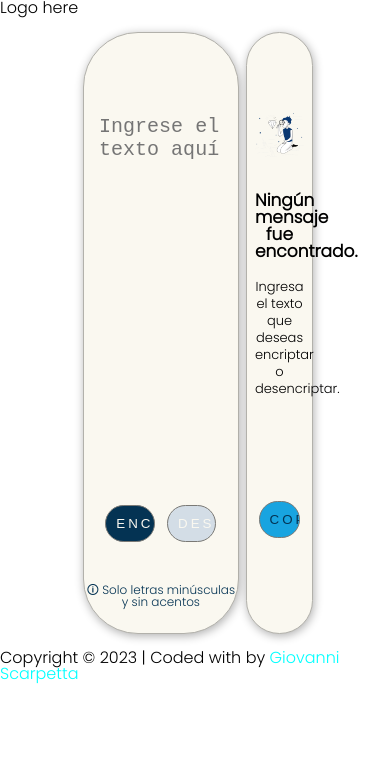
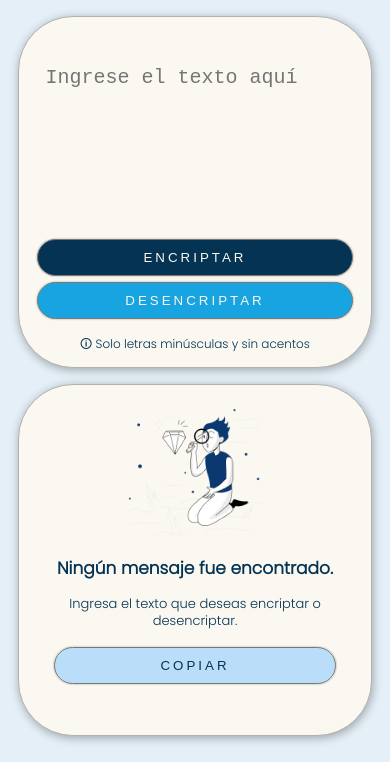
Before and after one commit to GioScarp/encriptador, a plain HTML site: page index.html in a window 390 px wide. Shown: the top 762 px of the page. Drawn offline with nearby package versions, Linux system fonts and the light colour scheme; some packages are replaced by stand-ins of ours; a script that the page names is missing.

Commit message:
Desarrollo responsive mobile
Desarrollo responsive mobile
animaciones añadidas
ajustes visuales
corrección de errores

```diff
--- a/index.html
+++ b/index.html
@@ -4,29 +4,38 @@
     <meta charset="UTF-8">
     <meta http-equiv="X-UA-Compatible" content="IE=edge">
     <meta name="viewport" content="width=device-width, initial-scale=1.0">
+    <meta name="description" content="Encriptador de Texto - Proyecto ONE: Oracle Next Education">
     <!-- Hojas de estilo -->
     <link rel="stylesheet" href="reset.css">
-    <link rel="stylesheet" href="style.css">
+    <link rel="stylesheet" href="./styles/style.css">
+    <link rel="stylesheet" href="./styles/mobile.css" media="screen and (max-width: 760px)">
+    <link rel="stylesheet" href="./styles/desktop.css" media="screen and (max-width: 1350px)">
 
+    <!-- Favicon -->
+    <link rel="icon" type="image/x-icon" href="./images/favicon.ico">
 
     <!-- Fuentes -->
     <link href="https://fonts.googleapis.com/css2?family=Poppins:wght@300&display=swap" rel="stylesheet">
 
+    <!-- Libreria de animaciones-->
+    <link rel="stylesheet" href="https://cdnjs.cloudflare.com/ajax/libs/animate.css/4.1.1/animate.min.css"/>
+
     <!-- Librería de alertar -->
     <script src="//cdn.jsdelivr.net/npm/sweetalert2@11"></script>
 
-    <title>Encriptador</title>
+
+    <title>Encriptador de texto</title>
 </head>
 <body>
     <head>
-        <h1>Logo here</h1>
+
     </head>
     <main>
         <section class="contenedor-izq">
             <textarea id="miTextArea" class="input-text" cols="50" rows="10" placeholder="Ingrese el texto aquí" required></textarea>
             <div class="botones-izq">
-                <input class="b-encriptar" onclick="btnEncrypt()" type="button" value="ENCRIPTAR">
-                <input class="b-desencriptar" onclick="btnDecrypt()" type="button" value="DESENCRIPTAR">
+                <button class="b-encriptar" onclick="btnEncrypt()">ENCRIPTAR</button>
+                <button class="b-desencriptar" onclick="btnDecrypt()">DESENCRIPTAR</button>
             </div>
             <p class="titulo-centrado">🛈 Solo letras minúsculas y sin acentos</p>
         </section>
@@ -38,13 +47,18 @@
 
             </div>
             <div class="botones-der">
-                <input class="b-copiar" onclick="copiar()" type="button" value="COPIAR">
+                <button class="b-copiar" onclick="copiar()">COPIAR</button>
             </div>
         </section>
     </main>
     <footer>
         <div>
-            <p class="copyright">Copyright © 2023 | Coded with by <span style="color: aqua;"> Giovanni Scarpetta</span> </p>
+            <p class="copyright">Copyright © 2023 | Coded with
+                <span><img class="icon-heart" src="images/icon-heart.png" alt="heart"></span>
+                by <span style="color: #18A4E0;"> Giovanni Scarpetta</span> |
+                <a href="https://www.linkedin.com/in/giovanni-scarpetta/" target="_blank"><img class="icon-linkedin" src="images/icon-linkedin.png" alt="linkedIn"></a>
+                <a href="https://github.com/GioScarp" target="_blank"><img class="icon-github" src="/images/icon-github.png" alt="GitHub"></a>
+            </p>
         </div>
     </footer>
     <script src="/script.js"></script>
--- a/script.js
+++ b/script.js
@@ -19,6 +19,7 @@ function btnEncrypt(){
             title : "Oops!",
             text : "Solo se permiten letras minusculas y sin acento",
             icon : "error",
+            color : 'red',
         })
         return null;
     }
@@ -41,6 +42,7 @@ function btnDecrypt(){
             title : "Oops!",
             text : "Solo se permiten letras minusculas y sin acento",
             icon : "error",
+            color : 'red',
         })
         return null;
     }
@@ -78,12 +80,14 @@ function notFound(){
 
 function notify(jsonData){
     Swal.fire({
+        width : 500,
         title: jsonData.title,
         text: jsonData.text,
         icon: jsonData.icon,
-        iconColor: '#b9ab9c',
-        background: '#E3E0DE',
-        confirmButtonColor: '#b9ab9c',
+        color: '#043353',
+        iconColor: jsonData.color,
+        background: '#e4eff7',
+        confirmButtonColor: '#18A4E0',
       });
 }
 
@@ -98,5 +102,6 @@ function copiar(){
     title : "Perfecto!",
     text : "Se ha copiado el texto correctamente",
     icon : "success",
+    color : '#18A4E0',
 })
 }
--- /dev/null
+++ b/styles/desktop.css
@@ -0,0 +1,3 @@
+main{
+    width: 95%;
+}
--- /dev/null
+++ b/styles/mobile.css
@@ -0,0 +1,73 @@
+main{
+    width: 85%;
+    margin: 1em auto;
+    height: auto;
+    flex-direction: column;
+}
+
+.contenedor-izq{
+    width: 95%;
+    height: 350px;
+    margin: 0 auto;
+    display: flex;
+    justify-content: center;
+    flex-direction: column;
+}
+
+.input-text{
+    width: 85%;
+    margin: 1.5em auto .5em auto;
+    height: 45%;
+}
+
+.contenedor-izq button{
+    width: 90%;
+}
+
+.botones-izq{
+    display: flex;
+    flex-direction: column;
+    width: 100%;
+    height: auto;
+}
+
+button{
+    margin: 3px auto;
+}
+
+.botones-izq, .botones-der{
+    margin-bottom: 1rem;
+}
+
+.contenedor-der{
+    width: 95%;
+    height: 350px;
+    display: flex;
+    flex-direction: column;
+    margin: 1em auto;
+}
+
+.contenedor-texto{
+    display: flex;
+    justify-content: center;
+    align-items: center;
+    flex-direction: column;
+    width: 80%;
+    height: auto;
+    margin: 1.5rem auto;
+    margin-bottom: 1rem;
+}
+
+.output-text{
+    margin: 1rem auto;
+    margin-bottom: .5rem;
+}
+
+.imagen-muneco{
+    width: 140px;
+    margin-bottom: 1.5em;
+}
+
+.botones-der button{
+    width: 100%;
+}
--- a/style.css
+++ b/styles/style.css
@@ -1,11 +1,12 @@
 body{
     font-family: 'Poppins', sans-serif;
+    background: #e4eff7;
 }
 
 main{
     display: flex;
     width: 60%;
-    margin: 1em auto;
+    margin: 6em auto;
 }
 
 .contenedor-izq{
@@ -47,18 +48,18 @@ main{
     margin-bottom: 2rem;
 }
 
-input{
+button{
     display: inline-block;
     margin: 10px auto;
     padding: 10px;
+    width: 40%;
     border-radius: 50px;
     border-width: 1px;
     letter-spacing: 3px;
     text-align: center;
-}
-
-.botones-izq input{
-    width: 40%;
+    --hover: #5cb4f3;
+    transition: 1s transform;
+    box-shadow: 0 0 0 .1em rgba(0, 0, 0, 0.1);
 }
 
 .b-encriptar{
@@ -67,8 +68,29 @@ input{
     color: #FAF8F0;
 }
 
+button:hover,
+button:focus{
+    transform:  scale(1.05);
+  -webkit-animation: button 1s;
+          animation: button 1s;
+  box-shadow: 0 0 0 .7em rgba(0, 255, 76, 0);
+}
+
+
+@-webkit-keyframes button {
+  0% {
+    box-shadow: 0 0 0 0 var(--hover);
+  }
+}
+
+@keyframes button {
+  0% {
+    box-shadow: 0 0 0 0 var(--hover);
+  }
+}
+
 .b-desencriptar{
-    background: #D3DDE6;
+    background: #18A4E0;
     border: 1px solid rgb(122, 121, 117);
     color: #FAF8F0;
 }
@@ -94,8 +116,8 @@ input{
 
 .contenedor-texto p{
     text-align: center;
+    color: #043353;
 }
-
 
 .output-text{
     display: none;
@@ -127,11 +149,28 @@ input{
 }
 
 .b-copiar{
-    background: #18A4E0;
+    background: #a5d4fdbf;
     border: 1px solid rgb(122, 121, 117);
     color: #043353;
 }
 
-.botones-der input{
+.botones-der button{
     width: 80%;
 }
+
+.copyright{
+    text-align: center;
+    font-size: 13px;
+}
+
+.icon-heart{
+    width: .8rem;
+}
+
+.icon-linkedin{
+    width: 1.2rem;
+}
+
+.icon-github{
+    width: 1.2rem;
+}
```
Also changed, not shown: images/favicon.ico (added), images/icon-github.png (added), images/icon-heart.png (added), images/icon-linkedin.png (added).
